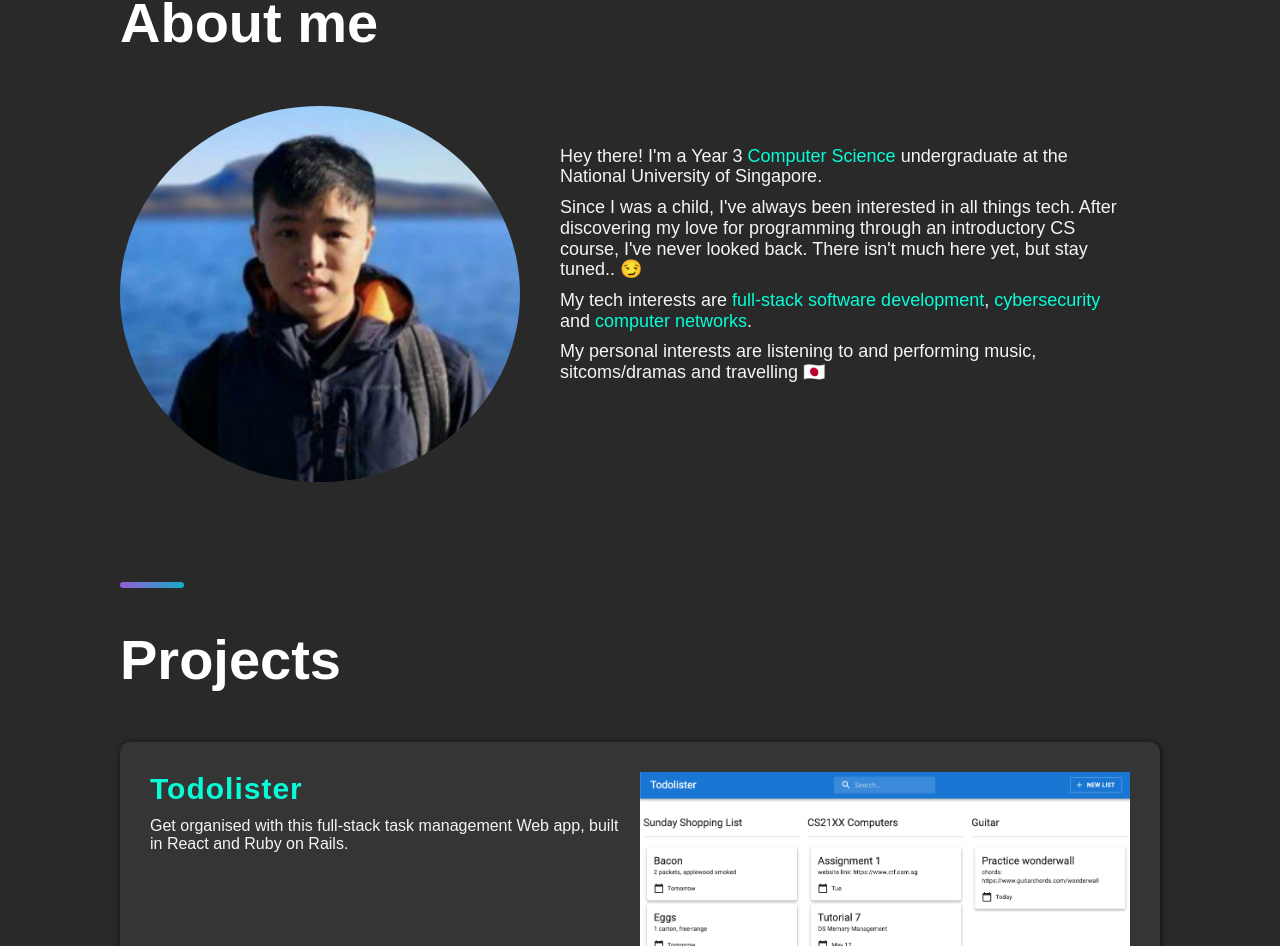
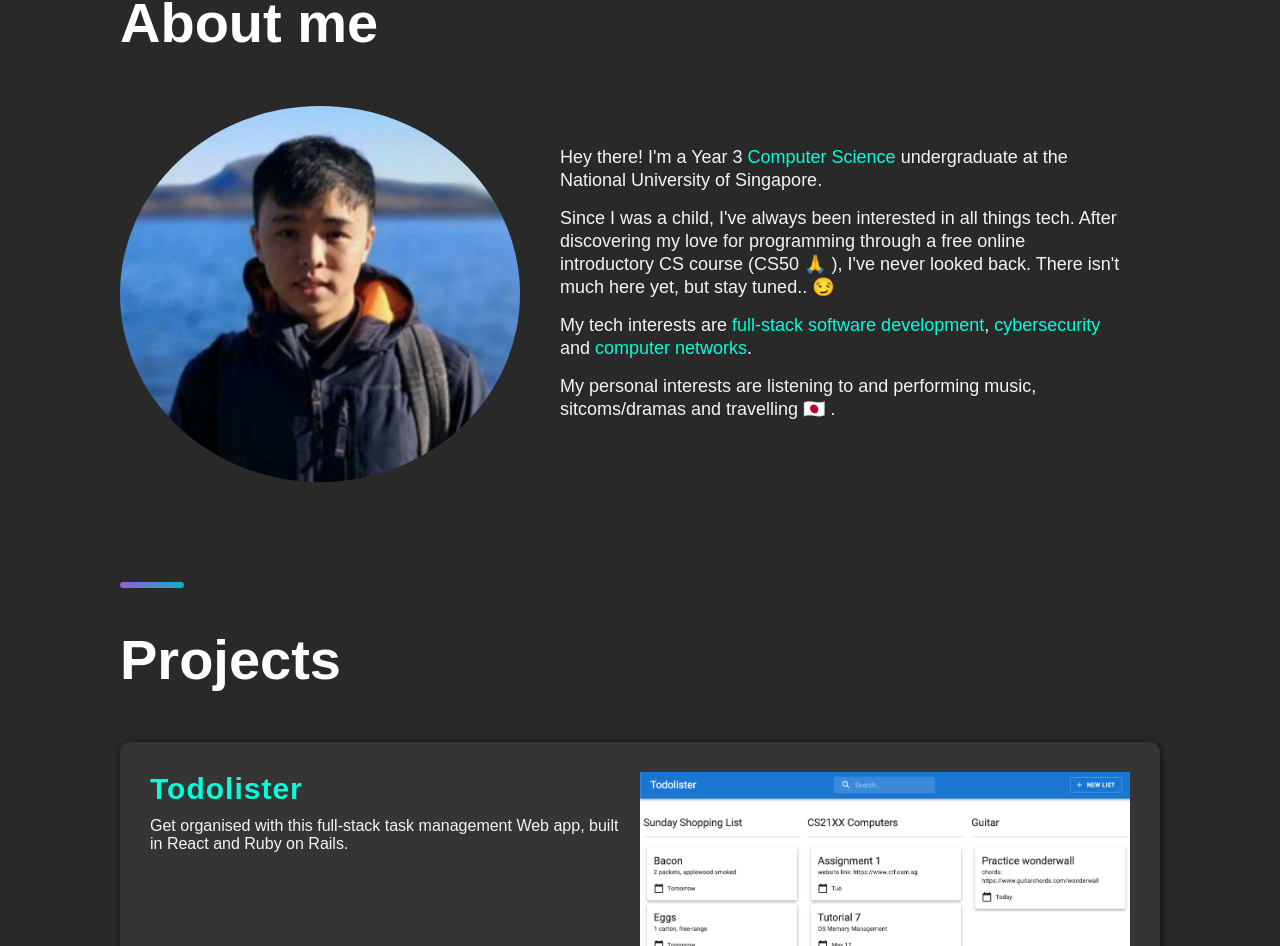
Before and after one commit to snss231/personal_website, a React (Create React App) app: page / in a window 1280 px wide. Shown: the part 1019-1965 px from the top of the page. Built offline with nearby package versions, Linux system fonts and the light colour scheme.

Commit message:
Fix line spacing

```diff
--- a/src/components/about/About.jsx
+++ b/src/components/about/About.jsx
@@ -17,8 +17,9 @@ const AboutText = styled.div`
 `;
 
 const AboutP = styled.p`
-    margin-bottom: 1rem;
+    margin-bottom: 1.5rem;
     font-size: 18px;
+    line-height: 2.3rem;
 `;
 
 const Accent = styled.span`
@@ -37,14 +38,14 @@ const About = () => (
                 </AboutP>
                 <AboutP>
                     Since I was a child, I've always been interested in all things tech.
-                    After discovering my love for programming through an introductory CS course, I've never looked back.
+                    After discovering my love for programming through a free online introductory CS course (CS50 🙏 ), I've never looked back.
                     There isn't much here yet, but stay tuned.. 😏
                 </AboutP>
                 <AboutP>
                     My tech interests are <Accent>full-stack software development</Accent>, <Accent>cybersecurity</Accent> and <Accent>computer networks</Accent>.
                 </AboutP>
                 <AboutP>
-                    My personal interests are listening to and performing music, sitcoms/dramas and travelling 🇯🇵
+                    My personal interests are listening to and performing music, sitcoms/dramas and travelling 🇯🇵 .
                 </AboutP>
             </AboutText>
             <MyPhoto src="assets/me.png"/>
```
